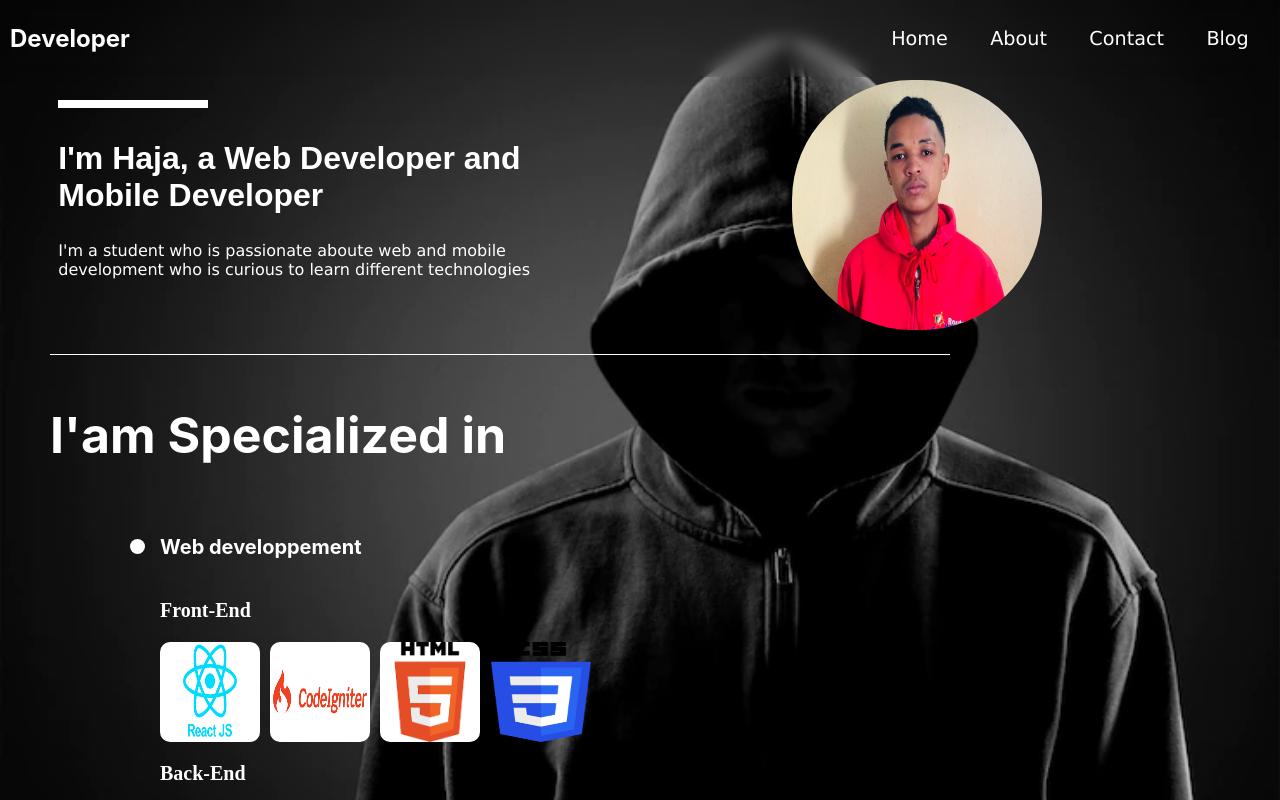
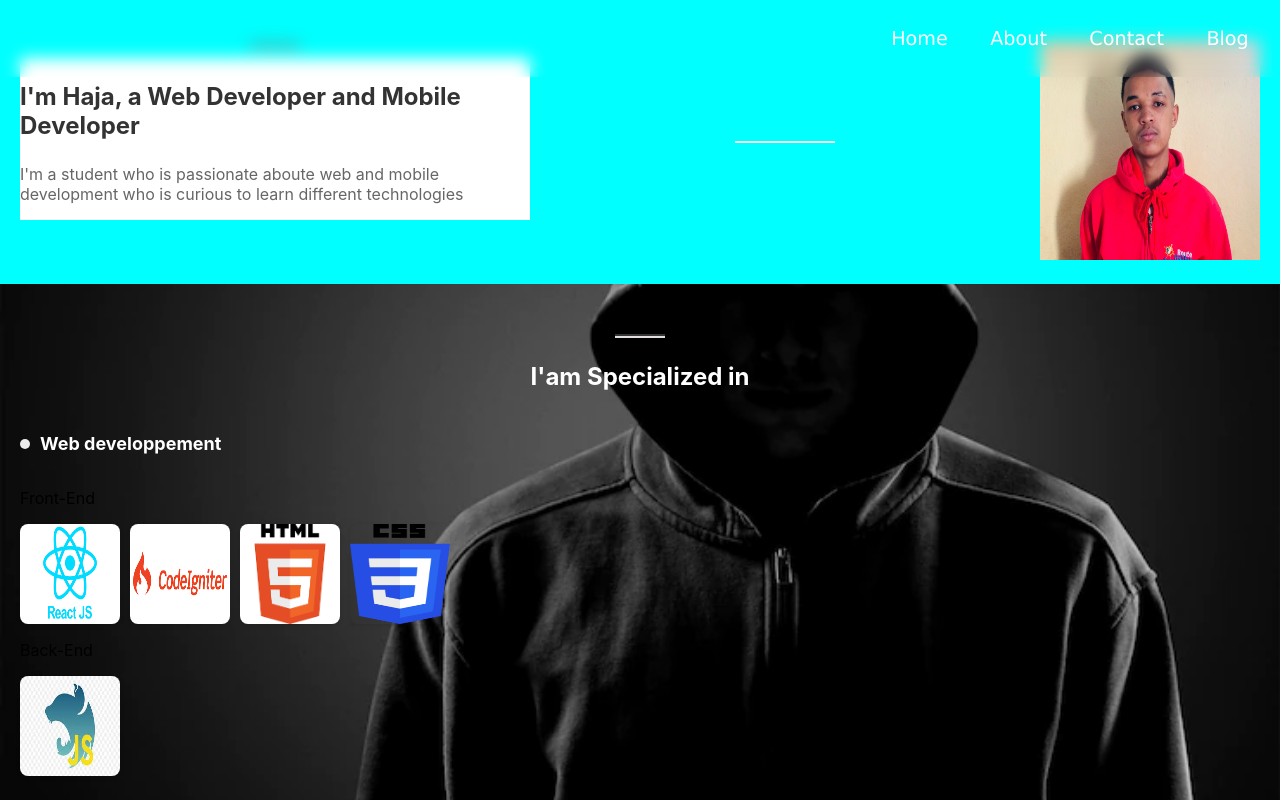
Before and after one commit to Haja13/Portfolio, a React (Create React App) app: page / in a window 1280 px wide. Built offline with nearby package versions, Linux system fonts and the light colour scheme.

Commit message:
modification6

```diff
--- a/src/App.css
+++ b/src/App.css
@@ -1,4 +1,4 @@
-.App {
+/* .App {
   text-align: center;
 }
 
@@ -35,4 +35,4 @@
   to {
     transform: rotate(360deg);
   }
-}
+} */
--- a/src/component/Education/EducationStyle.css
+++ b/src/component/Education/EducationStyle.css
@@ -1,8 +1,7 @@
-.education {
+/* .education {
     color: #fff;
     width: 1050px;
     height: 700px;
-    /* background-color: #c90e0e; */
     margin-left: 300px;
 
 
@@ -36,7 +35,6 @@
 .paragraphe01 {
     margin-top: -10PX;
     margin-left: 150px;
-    /* background-color: aqua; */
     width: 400px;
     font-family: serif;
     font-size: 1.2em;
@@ -59,7 +57,6 @@
 .education .uniContenu .block03{
     display: flex;
     align-items: center;
-    /* margin: 0 80px; */
 }
 .trait {
     width: 100%;
@@ -69,7 +66,6 @@
 }
 
 .education .uniContenu .trai02{
-    /* background-color: #161515; */
     width: 3px;
     height: 250px;
     margin-left: 15px;
@@ -77,8 +73,6 @@
     margin-bottom: 10px;
 }
 .education .uniContenu .universite{
-    /* display: flex; */
-    /* background-color: #353635; */
     align-items: center;
 }
 .education .uniContenu .universite p {
@@ -97,7 +91,6 @@
         text-align: center;
         width: 100%;
         margin: 0;
-        /* background-color: blue; */
     }
     .education .paragraphe{
         width: 700px;
@@ -110,11 +103,68 @@
         align-items: center;
     }
     .experience .block .title01{
-        /* background-color: black; */
         margin-right: 50px;
     }
     .experience  .paragraphe01{
         margin-right: 80px;
-        /* background-color: yellowgreen; */
     }
-}
+} */
+/* Education Styles */
+
+.education {
+    background-color: #f0f0f0;
+    padding: 20px;
+  }
+
+  .title {
+    font-size: 24px;
+    font-weight: bold;
+    margin: 20px 0;
+  }
+
+  .trait {
+    border-top: 2px solid #333;
+    margin-bottom: 10px;
+  }
+
+  .block {
+    display: flex;
+    align-items: center;
+    margin: 10px 0;
+  }
+
+  .point {
+    width: 10px;
+    height: 10px;
+    background-color: #333;
+    border-radius: 50%;
+    margin-right: 10px;
+  }
+
+  .title01 {
+    font-size: 18px;
+    font-weight: bold;
+  }
+
+  .paragraphe01 {
+    font-size: 16px;
+    line-height: 1.6;
+  }
+
+  /* Experience Section */
+
+  .experience {
+    margin-top: 20px;
+  }
+
+  /* Stack Section */
+
+  .experience .block:last-child {
+    margin-top: 10px;
+  }
+
+  /* Additional Styling (you can modify as needed) */
+
+  #section2 {
+    margin-top: 50px;
+  }
--- a/src/component/NavBar/NavBarStyle.css
+++ b/src/component/NavBar/NavBarStyle.css
@@ -1,4 +1,4 @@
-.contenu {
+/* .contenu {
     backdrop-filter: blur(8px);
     display: flex;
     align-items: center;
@@ -14,7 +14,6 @@
     font-weight: bolder;
 }
 .contenu .menu nav {
-    /* background-color: rgb(255, 0, 13); */
     display: flex;
     justify-content: space-around;
     width: 100%;
@@ -49,4 +48,83 @@
 
 
 
-}
+} */
+/* Animation de fondu d'arrière-plan au chargement */
+/* Animation de fondu d'arrière-plan au chargement */
+@keyframes fadeIn {
+    from {
+      backdrop-filter: blur(0);
+    }
+    to {
+      backdrop-filter: blur(8px);
+    }
+  }
+
+  /* Animation du logo */
+  @keyframes fadeInOut {
+    0%, 100% {
+      opacity: 0;
+      transform: scale(0.8);
+    }
+    50% {
+      opacity: 1;
+      transform: scale(1);
+    }
+  }
+
+  .contenu {
+    backdrop-filter: blur(8px);
+    display: flex;
+    align-items: center;
+    justify-content: space-between;
+    padding: 0 10px;
+    width: 100%;
+    position: fixed;
+    animation: fadeIn 1s ease;
+  }
+
+  .contenu .logo {
+    color: white;
+    font-size: 1.5em;
+    font-weight: bolder;
+    animation: fadeInOut 2s infinite alternate;
+  }
+
+  .contenu .menu nav {
+    /* background-color: rgb(255, 0, 13); */
+    display: flex;
+    justify-content: space-around;
+    width: 100%;
+    width: 400px;
+    padding-right: 20px;
+  }
+
+  .contenu .menu .link {
+    text-decoration: none;
+    color: white;
+    font-size: 1.2em;
+    font-family: 'Lucida Sans', 'Lucida Sans Regular', 'Lucida Grande', 'Lucida Sans Unicode', Geneva, Verdana, sans-serif;
+    position: relative;
+    transition: transform 0.3s ease;
+  }
+
+  /* Animation sur hover */
+  .contenu .menu .link:hover {
+    transform: scale(1.2);
+  }
+
+  @media screen and (max-width: 1024px) {
+    .contenu {
+      position: fixed;
+      font-size: 1.1em;
+      display: flex;
+      justify-content: center;
+      font-weight: bolder;
+      background-color: rgba(210, 212, 212, 0.2);
+    }
+
+    .contenu .logo {
+      color: white;
+      display: none;
+    }
+  }
--- a/src/component/PersonalComponent/PersonalStyle.css
+++ b/src/component/PersonalComponent/PersonalStyle.css
@@ -1,7 +1,8 @@
-.contenue {
+/* .contenue {
     display: flex;
     margin-top: 80px;
     justify-content: space-around;
+
 
 }
 .contenue .trait{
@@ -40,8 +41,7 @@
     .contenue {
         display: flex;
         flex-direction: column-reverse;
-        margin-top: 80px;
-        align-items: center;
+        margin-top: 50px;
 
     }
     .contenue .description .trait {
@@ -53,9 +53,75 @@
         margin: 0;
         border-radius: 10px;
     }
+    .contenue .description .paragraphe{
+        width: 78%;
+        text-align: center;
+    }
 }
-.contenue .separation  .trait2 {
-    width: 100%;
-    color: #fff;
-    height: 20px;
-}
+ */
+/* Styles pour la classe .contenue */
+.contenue {
+    display: flex;
+    flex-direction: row;
+    justify-content: space-between;
+    align-items: center;
+    padding: 20px;
+    background-color: aqua;
+  }
+
+  /* Styles pour la classe .description */
+  .description {
+    flex: 1;
+    display: flex;
+    flex-direction: column; /* Disposer les éléments en colonne */
+    align-items: center;
+  }
+
+  /* Styles pour la classe .trait */
+  .trait {
+    height: 2px;
+    width: 50px;
+    background-color: #e2dede;
+    margin-bottom: 10px;
+  }
+
+  /* Styles pour la classe .paragraphe */
+  .paragraphe {
+    margin-bottom: 20px;
+    background-color: #fff;
+  }
+
+  /* Styles pour la classe .nom */
+  .nom {
+    font-size: 24px;
+    font-weight: bold;
+    color: #333;
+  }
+
+  /* Styles pour la classe .nom-descri */
+  .nom-descri {
+    font-size: 16px;
+    color: #666;
+  }
+
+  /* Styles pour la classe .separation */
+  .separation {
+    flex: 1;
+    display: flex;
+    justify-content: center;
+    align-items: center;
+  }
+
+  /* Styles pour la classe .trait2 */
+  .trait2 {
+    height: 2px;
+    width: 100px;
+    background-color: #f8f8f8;
+  }
+
+  /* Styles pour la classe .sary */
+  .sary {
+    margin-top: 20px;
+    width: 220px;
+    height: 220px;
+  }
--- a/src/component/Speciality/SpecialityStyle.css
+++ b/src/component/Speciality/SpecialityStyle.css
@@ -1,6 +1,5 @@
-.speciality{
+/* .speciality{
     color: #fff;
-    /* background-color: rgb(210, 212, 212, 0.2); */
     width: 900px;
     height: 1250px;
     margin-left: 50px;
@@ -81,7 +80,6 @@
     margin-left: 110px;
 }
 .titre-web02 {
-    /* margin-top: 25px; */
     font-size: 20px;
     font-family: serif;
     font-weight: bolder;
@@ -116,4 +114,100 @@
    .speciality .title{
     text-align: center;
    }
-}
+   .WebDescription .point{
+    display: none;
+   }
+   .WebDescription .descri{
+    margin: 0 28px;
+   }
+   .titre-web02{
+    margin:  28px;
+   }
+   .block {
+    margin: 0;
+
+   }
+} */
+
+/* Speciality Component Styles */
+
+.speciality {
+    margin: 20px;
+  }
+
+  .trait {
+    width: 40px;
+    height: 3px;
+    background-color: #f1f0f0;
+    margin: 0 auto;
+  }
+
+  .title {
+    text-align: center;
+    margin: 10px 0;
+    color: white;
+  }
+
+  .title p {
+    font-size: 24px;
+    font-weight: bold;
+  }
+
+  .WebDescription {
+    display: flex;
+    align-items: center;
+    margin: 10px 0;
+  }
+
+  .MobileDescription {
+    display: flex;
+    align-items: center;
+    margin: 10px 0;
+  }
+
+  .WebDescription .point,
+  .MobileDescription .point {
+    width: 10px;
+    height: 10px;
+    background-color: #eceaea;
+    border-radius: 50%;
+    margin-right: 10px;
+  }
+
+  .WebDescription p,
+  .MobileDescription p {
+    font-size: 18px;
+    font-weight: bold;
+    color: white;
+  }
+
+  /* .block {
+    display: flex;
+    justify-content: center;
+    align-items: center;
+    margin: 20px 0;
+    background-color: aqua;
+  }
+
+  .block img {
+    width: 100px;
+    height: 100px;
+    margin: 5px;
+    border-radius: 10px;
+    object-fit: cover;
+    background-color: #fff;
+  } */
+  .block {
+    display: grid;
+    grid-template-columns: repeat(2, 1fr);
+    grid-gap: 10px;
+  }
+
+  .block img {
+    width: 100px;
+    height: 100px;
+    border-radius: 8px;
+    box-shadow: 0 2px 4px rgba(0, 0, 0, 0.1);
+  }
+
+  /* Add additional styles if needed for different screen sizes */
--- a/src/component/Speciality/specialityComponent.js
+++ b/src/component/Speciality/specialityComponent.js
@@ -25,7 +25,7 @@ const SpecialityComponent = () => {
                 {/* <FontAwesomeIcon icon={faLaptopCode} className="icon" /> */}
                 <div className="point"></div>
 
-                <p>Web developpement</p>
+                <p className="descri">Web developpement</p>
             </div>
                 {/* <p className="titre-web01" >I'm specialize in javascripte technology </p> */}
                 <p className="titre-web02">Front-End </p>
--- a/src/component/contact/contactStyle.css
+++ b/src/component/contact/contactStyle.css
@@ -1,5 +1,4 @@
-.Contact {
-    /* background-color: aqua; */
+/* .Contact {
 }
 .Contact .title{
     font-size: 50px;
@@ -20,35 +19,27 @@
 
 }
 .bloc{
-    /* background-color: rgb(255, 0, 0); */
     display: flex;
     margin-right: 0;
     align-items: center;
 }
 .block02{
-    /* background-color: blue; */
     display: flex;
     align-items: center;
 }
 .block03{
-    /* background-color: blue; */
     display: flex;
     align-items: center;
 }
 .block04{
-    /* background-color: blue; */
     display: flex;
     align-items: center;
 }
 @media screen and (max-width:1024px) {
     .Contact {
-        /* text-align: center; */
-        /* width: 100%; */
-        /* margin: 0; */
-        /* background-color: blue; */
+
     }
     .Contact .title{
-        /* background-color: #161616; */
         margin-left: 180px;
     }
     .Contact .coordonee{
@@ -56,4 +47,59 @@
 
     }
 
-}
+} */
+/* contactStyle.css */
+
+.Contact {
+    display: flex;
+    flex-direction: column;
+    align-items: center;
+    justify-content: center;
+    background-color: #f0f0f0;
+    padding: 20px;
+  }
+
+  .title {
+    font-size: 24px;
+    font-weight: bold;
+    margin-bottom: 20px;
+  }
+
+  .coordonee {
+    display: flex;
+    flex-direction: column;
+    align-items: center;
+    justify-content: center;
+    margin-top: 20px;
+  }
+
+  .bloc {
+    display: flex;
+    align-items: center;
+    justify-content: center;
+    background-color: #007bff;
+    color: white;
+    padding: 10px;
+    border-radius: 5px;
+    margin-bottom: 10px;
+    cursor: pointer;
+  }
+
+  .bloc:hover {
+    background-color: #0056b3;
+  }
+
+  .bloc a {
+    text-decoration: none;
+    color: white;
+  }
+
+  .block02, .block03, .block04 {
+    display: flex;
+    align-items: center;
+    justify-content: center;
+    padding: 10px;
+    margin-bottom: 10px;
+  }
+
+  /* Add more styles if needed */
--- a/src/style.css
+++ b/src/style.css
@@ -8,3 +8,11 @@
     overflow-y: scroll;
 
 }
+
+@media screen and (max-width:1024px){
+    .global{
+        text-align: center;
+        width: 100%;
+
+    }
+}
```
Also changed, not shown: src/component/contact/contact.js (+6 -2 lines), src/logo.svg.
